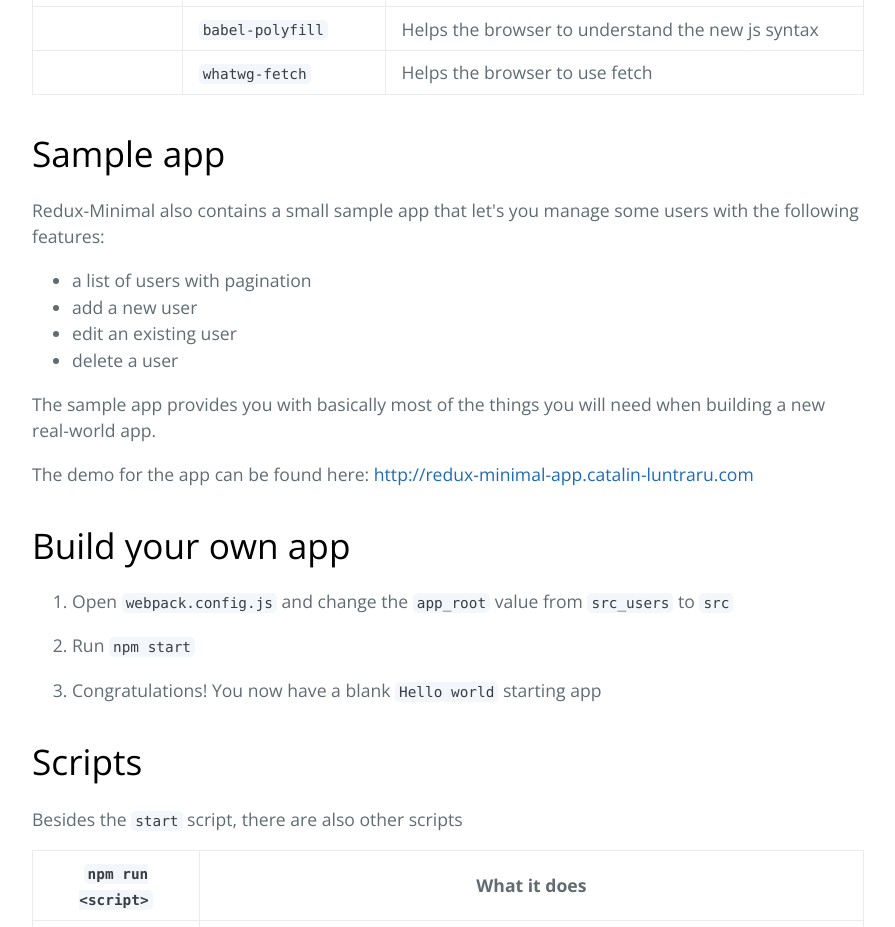
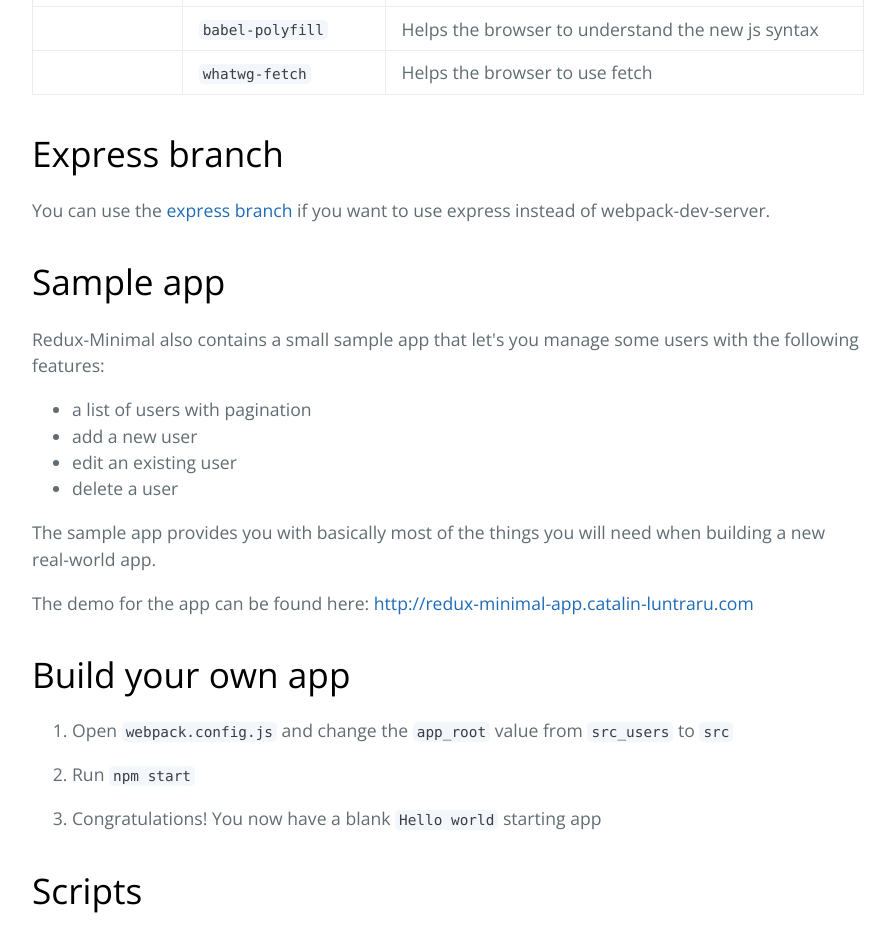
Before and after one commit to jijunair/react-redux-boilerplate, a plain HTML site: page index.html in a window 1280 px wide. Shown: the part 4731-5658 px from the top of the page, without its empty margins (192-1087 px from the left). Drawn offline with nearby package versions, Linux system fonts and the light colour scheme; some packages are replaced by stand-ins of ours; a script that the page names is missing.

Commit message:
express branch readme

```diff
--- a/index.html
+++ b/index.html
@@ -261,8 +261,10 @@
         </tr>
         </tbody></table>
 
-<h1>
-<a id="sample-app" class="anchor" href="#sample-app" aria-hidden="true"><span aria-hidden="true" class="octicon octicon-link"></span></a>Sample app</h1>
+<h1>Express branch</h1>
+<p>You can use the <a href="https://github.com/catalin-luntraru/redux-minimal/tree/express">express branch</a> if you want to use express instead of webpack-dev-server.</p>
+
+<h1>Sample app</h1>
 
 <p>Redux-Minimal also contains a small sample app that let's you manage some users with the following features:</p>
 
```
